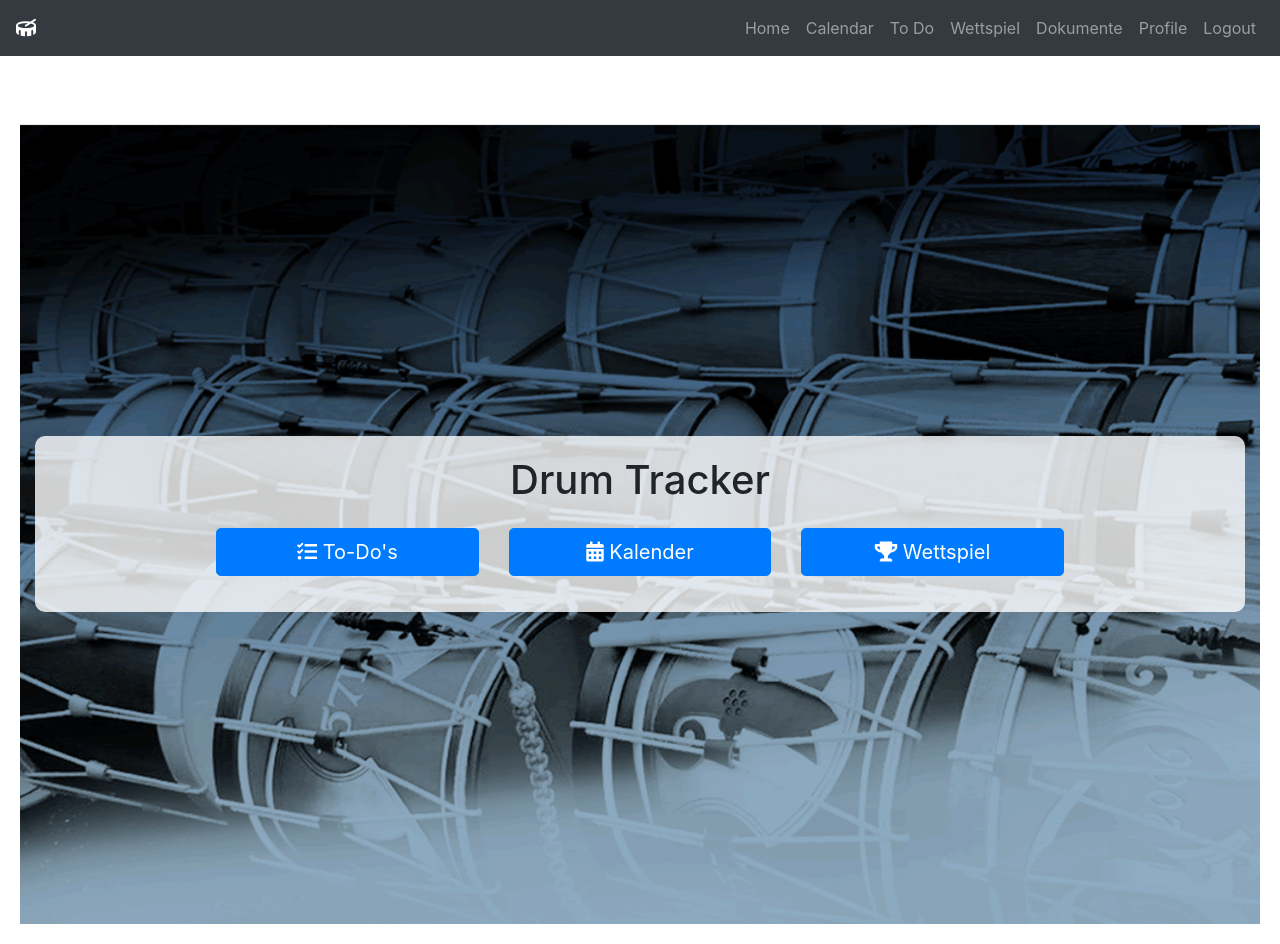
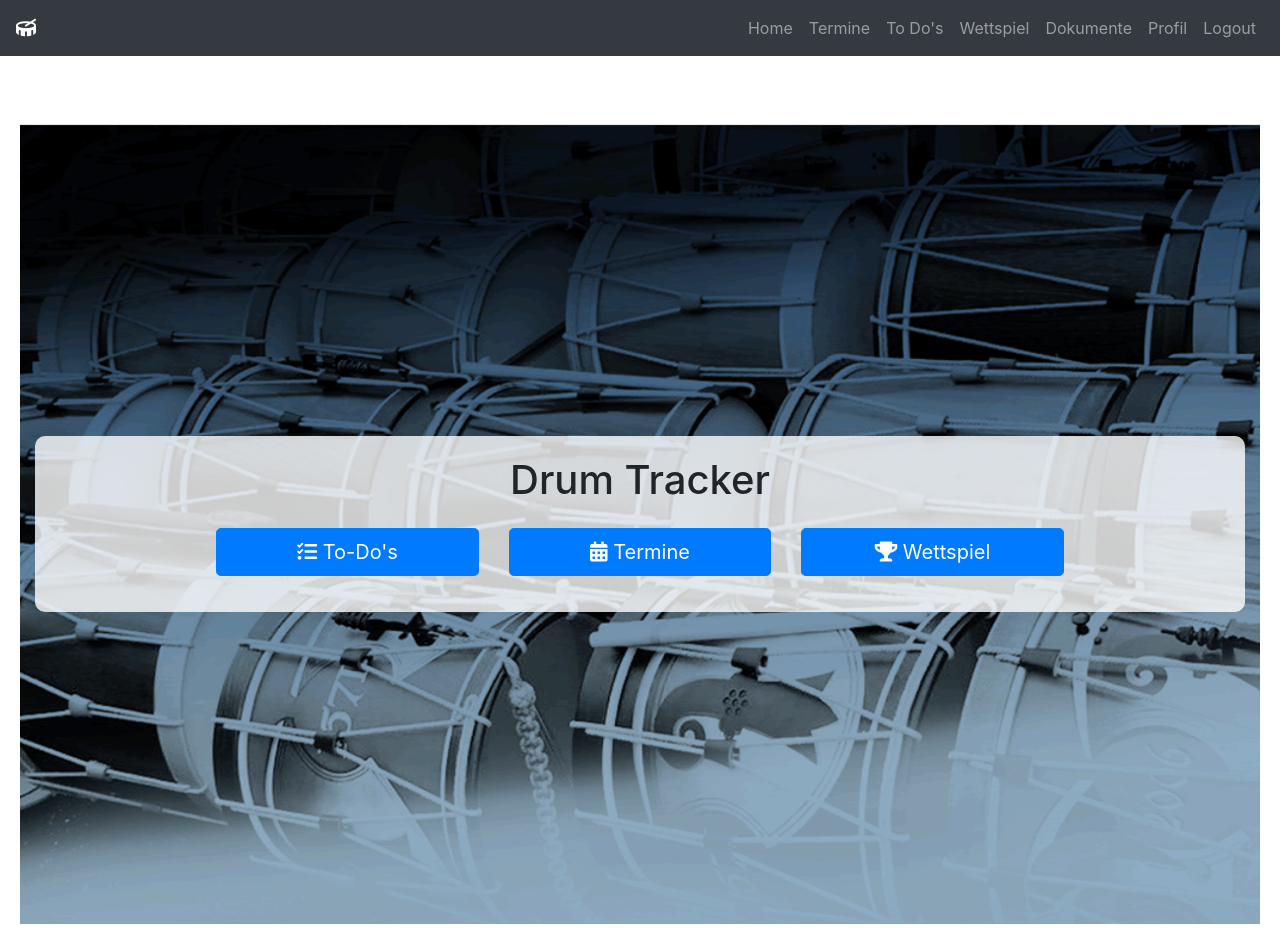
Before and after one commit to amigadi01/Project, a Flask app: page / in a window 1280 px wide. Run offline with Flask 3, Linux system fonts and the light colour scheme; a user stored in the database is signed in; some libraries are stand-ins or nearby versions.

Commit message:
fintio finito

```diff
--- a/website/templates/base.html
+++ b/website/templates/base.html
@@ -29,11 +29,11 @@
             <ul class="navbar-nav ml-auto">
                 {% if user.is_authenticated %}
                 <li class="nav-item"><a class="nav-link" href="/">Home</a></li>
-                <li class="nav-item"><a class="nav-link" href="/calendar">Calendar</a></li>
-                <li class="nav-item"><a class="nav-link" href="/todo">To Do</a></li>
+                <li class="nav-item"><a class="nav-link" href="/calendar">Termine</a></li>
+                <li class="nav-item"><a class="nav-link" href="/todo">To Do's</a></li>
                 <li class="nav-item"><a class="nav-link" href="/wettspiel">Wettspiel</a></li>
                 <li class="nav-item"><a class="nav-link" href="/upload">Dokumente</a></li>
-                <li class="nav-item"><a class="nav-link" href="/profile">Profile</a></li>
+                <li class="nav-item"><a class="nav-link" href="/profile">Profil</a></li>
                 <li class="nav-item"><a class="nav-link" href="/logout">Logout</a></li>
                 {% else %}
                 <li class="nav-item"><a class="nav-link" href="/login">Login</a></li>
--- a/website/templates/home.html
+++ b/website/templates/home.html
@@ -12,7 +12,7 @@
             </div>
             <div class="col-md-3 text-center mb-3">
                 <a href="{{ url_for('views.calendar') }}" class="btn btn-primary btn-lg btn-block">
-                    <i class="fas fa-calendar-alt"></i> Kalender
+                    <i class="fas fa-calendar-alt"></i> Termine
                 </a>
             </div>
             <div class="col-md-3 text-center mb-3">
```
